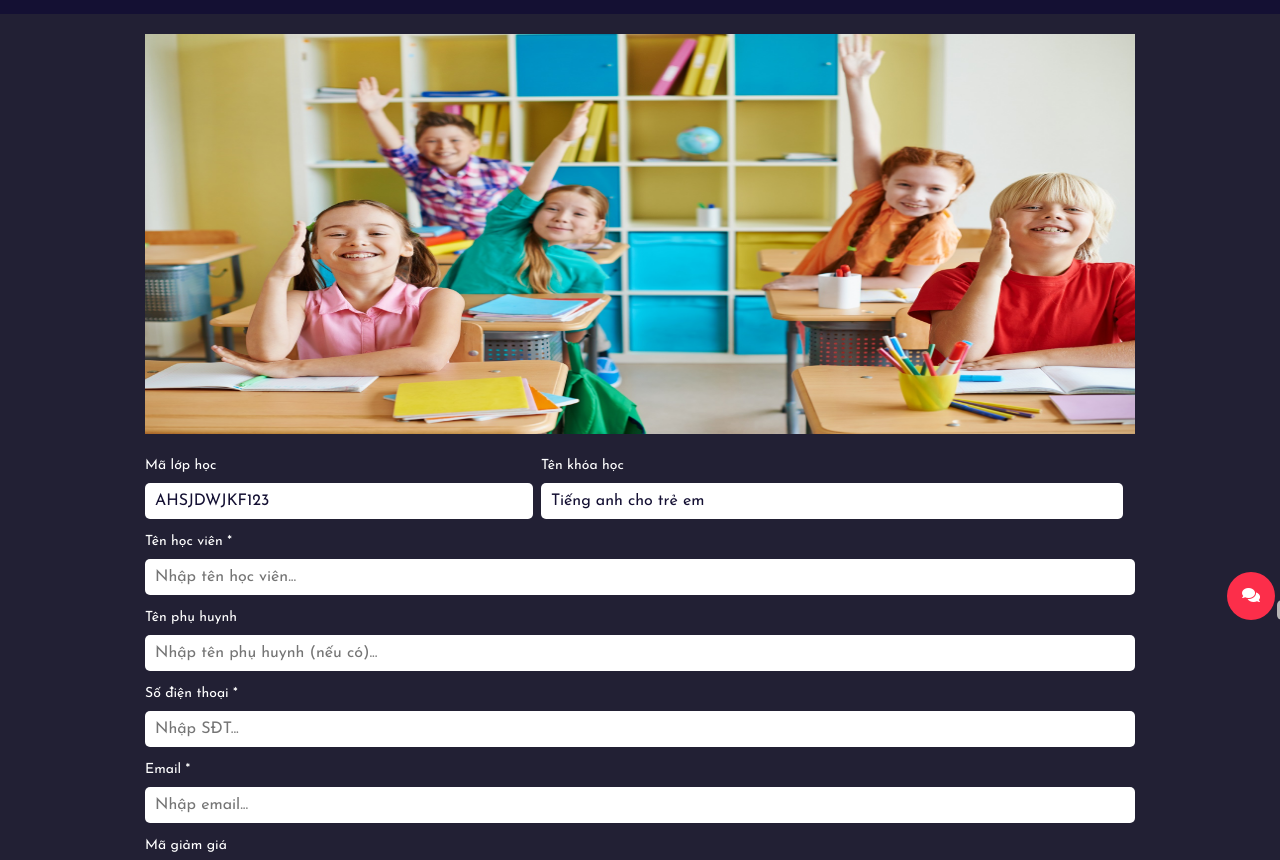
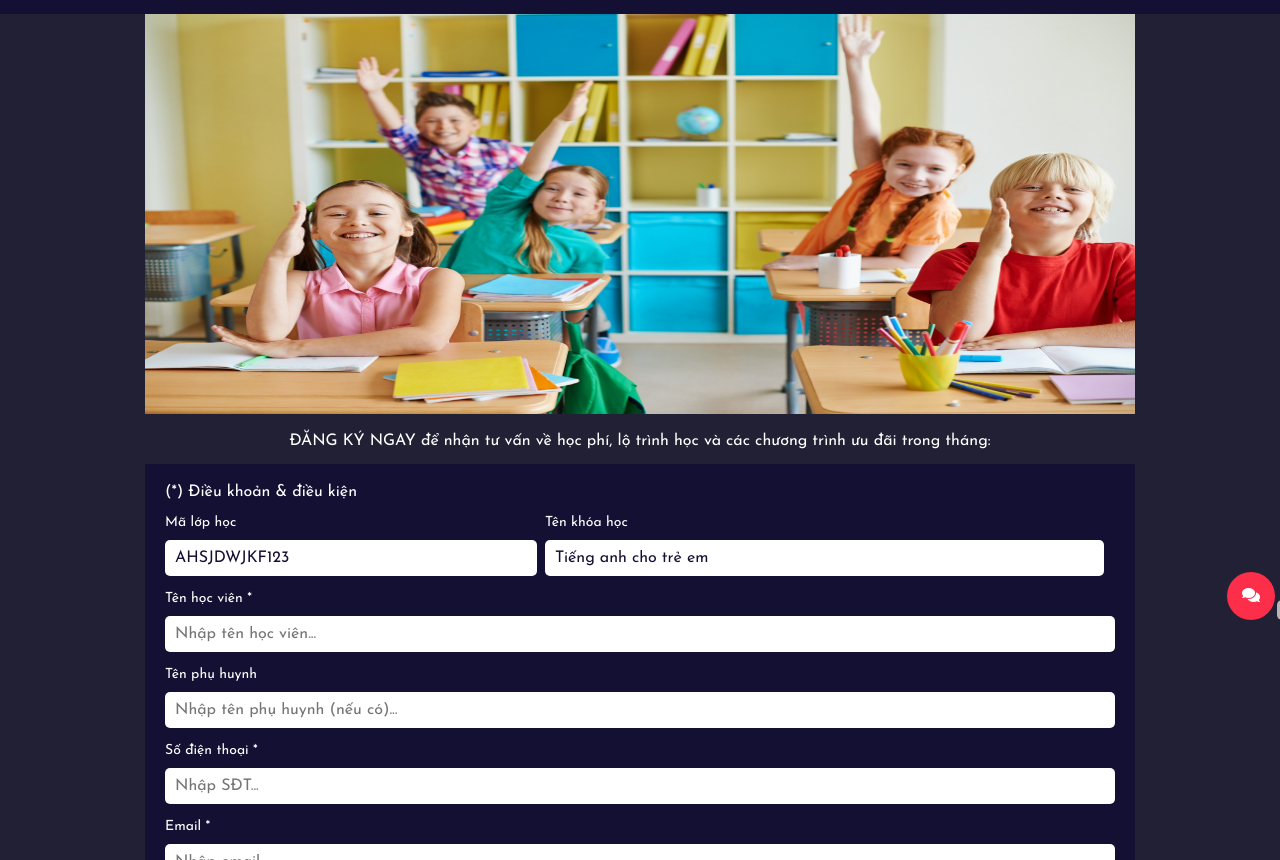
Before and after one commit to locnguyenhuu0024/ilgenglish, a website: page views/register.html in a window 1280 px wide. Shown: the part 80-940 px from the top of the page. Drawn offline with Linux system fonts and the light colour scheme; no server answers.

Commit message:
updated at 10:07, 24/07/21

```diff
--- a/app/scss/page/_register.scss
+++ b/app/scss/page/_register.scss
@@ -1,24 +1,51 @@
 .register{
-    padding: 20px;
     width: 100%;
+
     &__image{
-        max-width: 990px;
+        //max-width: 990px;
+        width: 100%;
         margin: auto;
         margin-bottom: 20px;
+        margin-top: 0px;
+        margin-bottom: 0px;
+
+        @include breakpoint-up(medium){
+            max-width: 990px;
+        }
         img{
             width: 100%;
             height: 200px;
 
             @include breakpoint-up(medium){
+
                 height: 400px;
             }
         }
     }
 
+    &__title{
+        color: $white;
+        padding: 15px;
+        text-align: center;
+        margin: 0px;
+    }
+
     &__form{
         flex-direction: column;
+        width: 95%;
         max-width: 990px;
         margin: auto;
+        margin-bottom: 16px;
+        padding: 20px 20px 0px 20px;
+
+        background-color: $textVeryDarkBlue;
+
+        p{
+            margin: 0px;
+            margin-bottom: 15px;
+
+            color: $white;
+        }
 
         label{
             color: $white;
--- a/views/register.html
+++ b/views/register.html
@@ -74,7 +74,9 @@
         <div class="register__image" >
             <img src="/images/image/eng-for-student.jpg" alt="img">
         </div>
+        <p class="register__title">ĐĂNG KÝ NGAY để nhận tư vấn về học phí, lộ trình học và các chương trình ưu đãi trong tháng:</p>
         <div class="register__form flex flex--jc-sb">
+            <p>(*) Điều khoản & điều kiện</p>
             <div class="grid">
                 <div class="flex flex--jc-sb flex--fd-c">
                     <label for="classID">Mã lớp học</label>
@@ -97,10 +99,11 @@
             <input id="coupoun" type="text" placeholder="Nhập mã...">
             <label for="total">Tổng tiền</label>
             <input id="total" type="text" value="600000" readonly>
-            <div id="btnRegister" class="btn btn--red">
-                Đăng ký
-                <span></span>
-            </div>
+        </div>
+
+        <div id="btnRegister" class="btn btn--red">
+            Đăng ký
+            <span></span>
         </div>
     </section>
 
```
Also changed, not shown: public/css/style.css.
